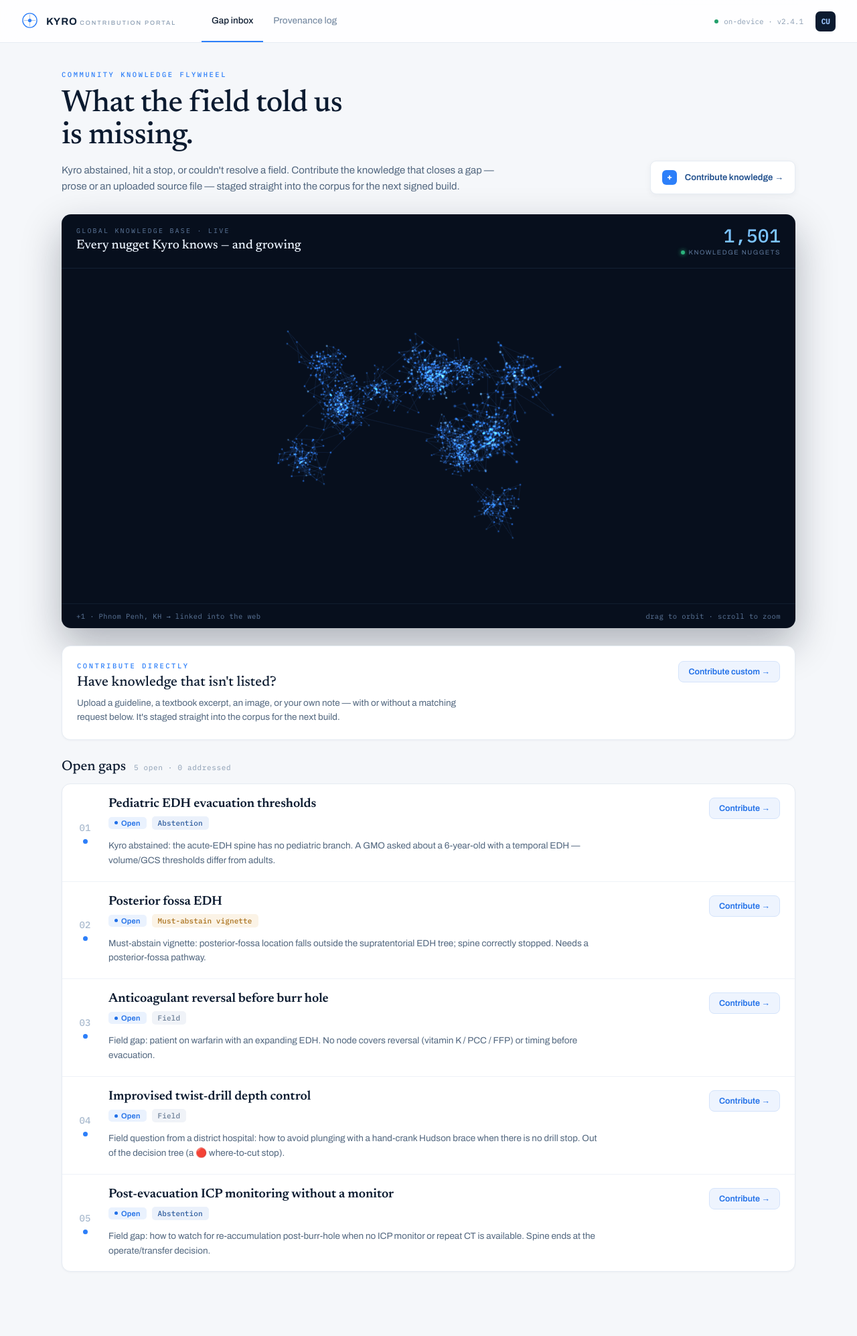
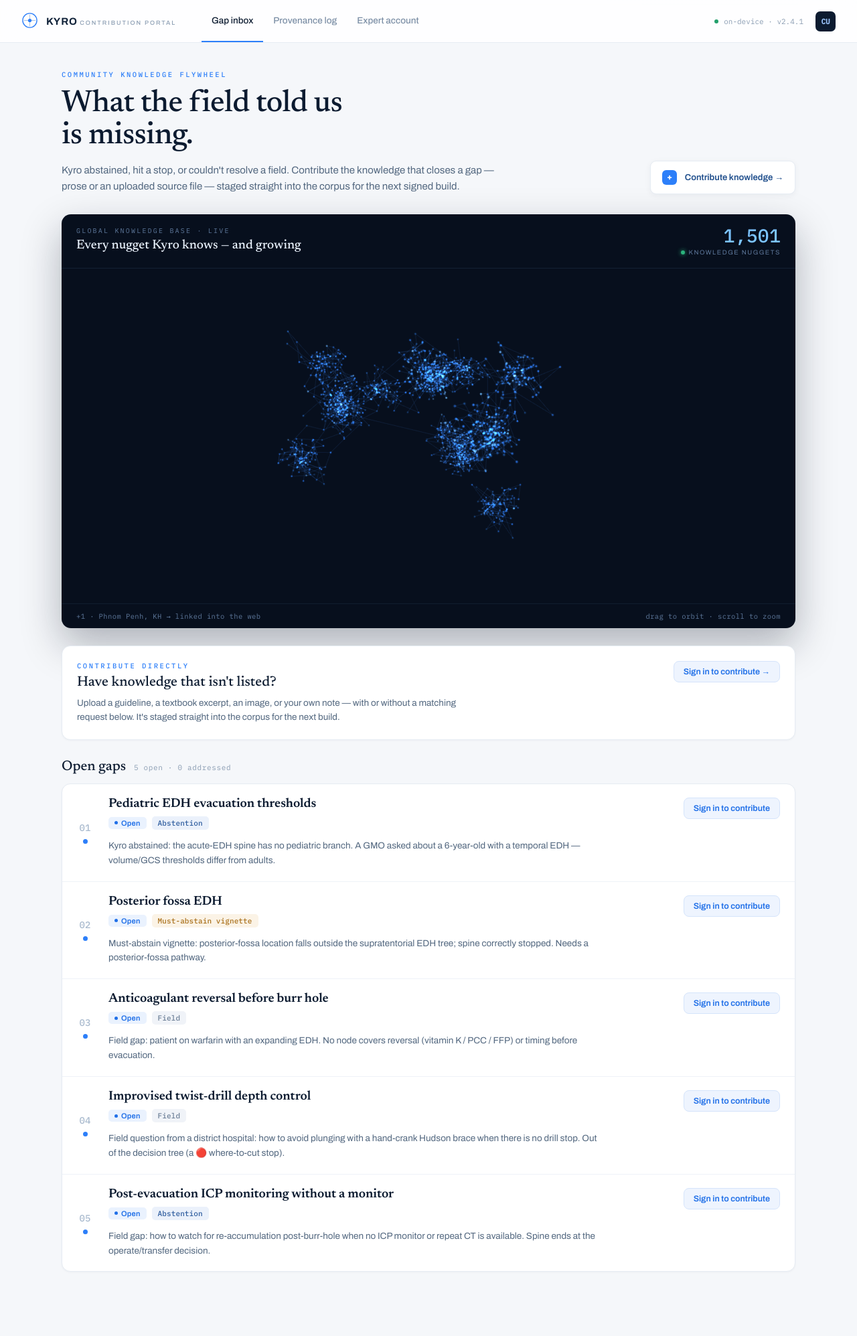
Before and after one commit to anik1617/Team_43, a FastAPI app: page /portal in a window 1280 px wide. Shown: the whole page at 67% size. Run offline with FastAPI, Linux system fonts and the light colour scheme.

Commit message:
feat(portal): gate contributing behind a signed-in expert account
Per the spec ("a surgeon who wants to upload data has to create an account"): the gap inbox stays
open to browse (no login wall for the demo), but CONTRIBUTING now requires a registered expert
session. Anonymous users see a "Sign in to contribute" prompt → /experts/login; POST
/portal/contribute redirects to login if unauthenticated.

Provenance is strengthened: the contributor identity (name · specialty) and trust tier (1 if the
account is verified, else 2) are DERIVED from the authenticated account — the free-text "Your
name" + tier-select inputs are gone, so no one can spoof provenance. base.html nav gains an
"Expert account" link (→ /experts/profile, which redirects to login) so the account flow is
discoverable from anywhere. 64 service tests; 63 pass / 1 model-gated skip.

Co-Authored-By: Claude Opus 4.8 (1M context) <noreply@anthropic.com>
Claude-Session: https://claude.ai/code/session_01TgpfCoS7KhNbomVPK9H224

```diff
--- a/cloud/service/portal/routes.py
+++ b/cloud/service/portal/routes.py
@@ -10,6 +10,7 @@ from fastapi.templating import Jinja2Templates
 from sqlmodel import Session, select
 
 from ..db import get_session
+from ..experts.routes import current_expert
 from ..models import Contribution, ContribStatus, Gap, GapStatus, now_iso
 from .export import MAX_UPLOAD_BYTES, safe_ext, stage_attachment, stage_contribution
 
@@ -27,8 +28,9 @@ def _flash(path: str, msg: str) -> str:
 def inbox(request: Request, session: Session = Depends(get_session)):
     gaps = session.exec(select(Gap).order_by(Gap.status, Gap.id)).all()
     contributed = len(session.exec(select(Contribution)).all())
+    expert = current_expert(request, session)   # the inbox is browsable open; contributing is gated
     return templates.TemplateResponse(request, "inbox.html",
-                                      {"gaps": gaps, "contributed": contributed})
+                                      {"gaps": gaps, "contributed": contributed, "expert": expert})
 
 
 # keep contributed text bounded — DB hygiene + the staged corpus .txt stays sane
@@ -37,21 +39,26 @@ _MAXLEN = {"title": 200, "citation": 300, "contributor": 120, "body": 8000}
 
 @router.post("/portal/contribute")
 async def contribute(
+        request: Request,
         title: str = Form(...),
         body: str = Form(""),
         citation: str = Form(""),
-        contributor: str = Form(""),
-        tier: int = Form(2),
         gap_id: int | None = Form(None),
         attachment: UploadFile | None = File(None),
         session: Session = Depends(get_session)):
-    """Direct contribution: stage straight into the corpus (ingest/). No curator gate — the
-    signed bundle build is the human-in-the-loop. A contribution may address a gap or stand
-    alone (custom upload), and may carry prose, an uploaded file, or both."""
-    # Trust tier is NOT client-trusted: the open form self-attests community (2) or expert (1).
-    # Tier 0 = canonical/guideline is never client-assignable — else anyone could mint
-    # "guideline-grade" provenance and poison the trust ordering. Clamp it server-side.
-    tier = tier if tier in (1, 2) else 2
+    """Direct contribution: stage straight into the corpus (ingest/). REQUIRES a signed-in expert
+    account — the contributor identity + trust tier come from the AUTHENTICATED account (never free
+    text), so every nugget carries verifiable provenance. No curator gate; the signed bundle build
+    is the human-in-the-loop."""
+    expert = current_expert(request, session)
+    if not expert:
+        return RedirectResponse(
+            _flash("/experts/login", "Sign in as a registered expert to contribute."),
+            status_code=303)
+    # Provenance + trust tier are DERIVED from the account, never client-supplied: a verified expert
+    # contributes at tier 1, otherwise tier 2 (community). Tier 0 stays guideline-only, never minted.
+    contributor = (f"{expert.name} · {expert.specialty}".strip(" ·")) or expert.email
+    tier = 1 if expert.verified else 2
 
     # Read the optional upload first so we can validate before persisting anything.
     data: bytes | None = None
@@ -80,7 +87,7 @@ async def contribute(
         title=title,
         body=body[:_MAXLEN["body"]],
         citation=citation.strip()[:_MAXLEN["citation"]],
-        contributor=contributor.strip()[:_MAXLEN["contributor"]] or "Anonymous contributor",
+        contributor=contributor[:_MAXLEN["contributor"]],
         tier=tier,
         status=ContribStatus.approved,            # direct-contribute: staged on submit
         reviewed_at=now_iso())
--- a/cloud/service/portal/templates/base.html
+++ b/cloud/service/portal/templates/base.html
@@ -129,6 +129,7 @@
   <div class="tabs">
     <a class="tab {{ 'active' if p == '/portal' }}" href="/portal">Gap inbox</a>
     <a class="tab {{ 'active' if p.startswith('/portal/contributions') }}" href="/portal/contributions">Provenance log</a>
+    <a class="tab {{ 'active' if p.startswith('/experts') }}" href="/experts/profile">Expert account</a>
   </div>
   <div class="nav-right">
     <div class="status-pill"><span class="live"></span>on-device · v2.4.1</div>
--- a/cloud/service/portal/templates/inbox.html
+++ b/cloud/service/portal/templates/inbox.html
@@ -3,7 +3,7 @@
 
 {# One contribute form, reused by every gap row and by the custom-upload card.
    Knowledge prose OR a file is enough; the server requires title + (text or file). #}
-{% macro contribute_form(container_class, toggle_id, gap_id=None, addresses='') %}
+{% macro contribute_form(container_class, toggle_id, gap_id=None, addresses='', expert=None) %}
 <form class="cform {{ container_class }}" method="post" action="/portal/contribute" enctype="multipart/form-data">
   <div class="head">
     <span class="e">Contribute knowledge</span>
@@ -30,16 +30,12 @@
       <span class="lbl">Citation / source</span>
       <input class="inp" name="citation" maxlength="300" placeholder="e.g. Youmans &amp; Winn, 7th ed.">
     </label>
-    <label>
-      <span class="lbl">Your name <span class="soft">(provenance)</span></span>
-      <input class="inp" name="contributor" maxlength="120" placeholder="Dr. …">
-    </label>
-    <label class="full" style="max-width:340px">
-      <span class="lbl">Trust tier</span>
-      <select class="sel" name="tier">
-        <option value="2">2 · Community</option>
-        <option value="1">1 · Expert · textbook</option>
-      </select>
+    <label class="full" style="max-width:460px">
+      <span class="lbl">Contributing as <span class="soft">(from your verified account)</span></span>
+      <div class="note" style="padding:10px 13px;font-size:12.5px;color:var(--ink)">
+        {{ expert.name or expert.email }}{% if expert.specialty %} · {{ expert.specialty }}{% endif %}
+        — trust tier {{ 1 if expert.verified else 2 }}{% if expert.verified %} · verified{% endif %}
+      </div>
     </label>
   </div>
   <div class="form-actions">
@@ -168,11 +164,15 @@
         request below. It's staged straight into the corpus for the next build.{% if contributed %}
         <b style="color:var(--acc-deep)">{{ contributed }}</b> contributed so far.{% endif %}</p>
     </div>
+    {% if expert %}
     <button class="gap-action" type="button" data-toggle="custom-card">
       <span class="lbl-closed">Contribute custom →</span><span class="lbl-open" style="display:none">Close ×</span>
     </button>
+    {% else %}
+    <a class="gap-action" href="/experts/login">Sign in to contribute →</a>
+    {% endif %}
   </div>
-  {{ contribute_form('custom-form', 'custom-card') }}
+  {% if expert %}{{ contribute_form('custom-form', 'custom-card', expert=expert) }}{% endif %}
 </section>
 
 {# ---- open gaps registry ---- #}
@@ -204,14 +204,18 @@
           <p class="gap-detail">{{ g.detail }}</p>
         </div>
         {% if open %}
-        <button class="gap-action" type="button" data-toggle="gap-{{ g.id }}">
-          <span class="lbl-closed">Contribute →</span><span class="lbl-open" style="display:none">Close ×</span>
-        </button>
+          {% if expert %}
+          <button class="gap-action" type="button" data-toggle="gap-{{ g.id }}">
+            <span class="lbl-closed">Contribute →</span><span class="lbl-open" style="display:none">Close ×</span>
+          </button>
+          {% else %}
+          <a class="gap-action" href="/experts/login">Sign in to contribute</a>
+          {% endif %}
         {% endif %}
       </div>
 
-      {% if open %}
-      {{ contribute_form('gap-form', 'gap-' ~ g.id, g.id, g.summary) }}
+      {% if open and expert %}
+      {{ contribute_form('gap-form', 'gap-' ~ g.id, g.id, g.summary, expert=expert) }}
       {% endif %}
     </div>
   </div>
```
Also changed, not shown: cloud/tests/test_service_experts.py (+17 -0 lines).
